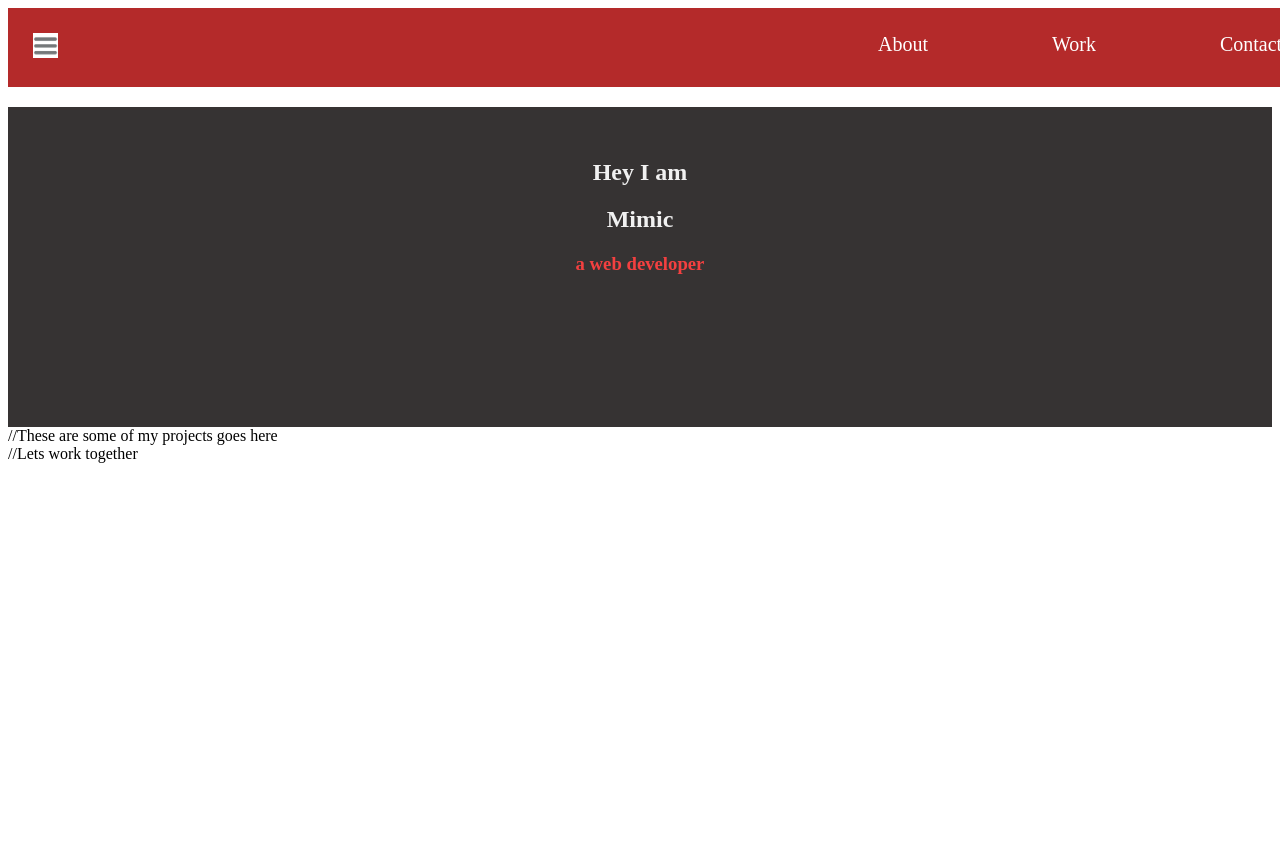
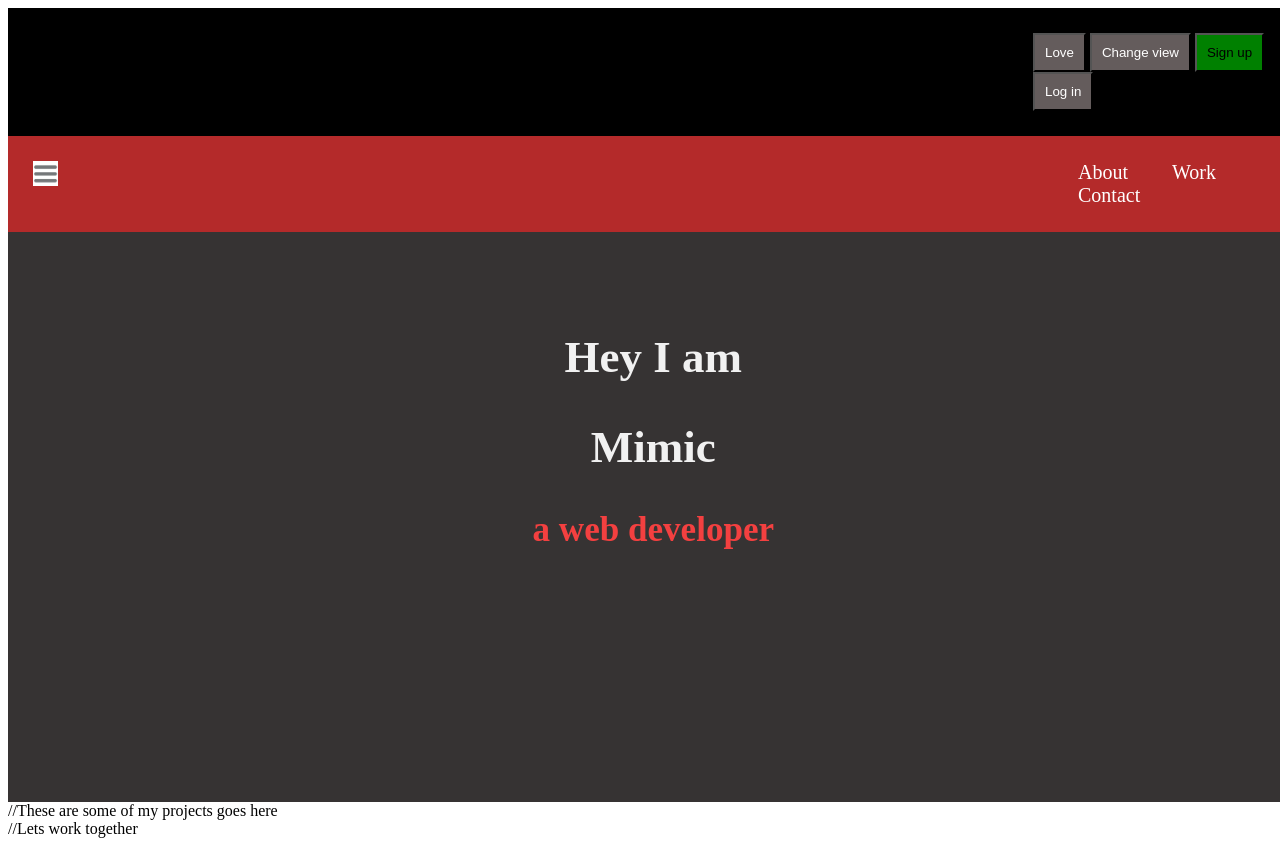
Before and after one commit to Kelson9/versioncontrol1, a plain HTML site: page index.html in a window 1280 px wide. Shown: the top 846 px of the page. Before the commit the page ends 800 px from the top, so only its background shows below. Drawn offline with Linux system fonts and the light colour scheme.

Commit message:
added the second navbar and buttons, adjust the  body

```diff
--- a/index.css
+++ b/index.css
@@ -1,7 +1,30 @@
 body{
     overflow-x: hidden;
 }
-nav{
+.nav
+{
+    background-color: rgb(0, 0, 0);
+    padding: 25px;
+    width: 100%;
+
+}
+.button
+{
+    margin-left: 1000px;
+}
+button
+{
+    padding: 10px;
+    background-color: rgb(100, 92, 92);
+    color: white;
+}
+.sign
+{
+    background-color: green;
+    color: black;
+}
+
+.nav1{
     background-color: rgb(180, 42, 42);
     padding: 25px;
     width: 100%;
@@ -10,13 +33,14 @@ nav{
 }
 .link
 {
-   margin-left: 700px;
+
+     margin-left: 1000px;
 }
 
  a{
     text-decoration: none;
     color:white;
-    margin-left: 120px;
+    padding: 20px;
     font-size: 20px;
 
 }
@@ -31,8 +55,11 @@ a:hover{
 .first{
 background-color:rgb(54, 51, 51);
 text-align: center;
-height: 40vh;
+height: 70vh;
 width: 100%;
+padding-top: 10px;
+padding-left: 10pt;
+font-size: 30px;
 }
 #down{
 
--- a/index.html
+++ b/index.html
@@ -5,9 +5,19 @@
 <link rel="stylesheet" type="text/css" href="index.css">
 <script src="index.js"></script>
     </head>
-<nav>
+
+    <nav class="nav">
+        <div class="button">
+        <button>Love</button>
+        <button>Change view</button>
+        <button class="sign">Sign up</button>
+        <button>Log in</button>
+    </div>
+    </nav>
+
+<nav class="nav1">
     <div class="menu">
-    <img src="menu.PNG" width="25px" height="25px" id="menu">
+    <img src="menu.PNG" width="25px" height="25px">
 </div>
 <div class="link" >
 <a href="">About</a>
```
